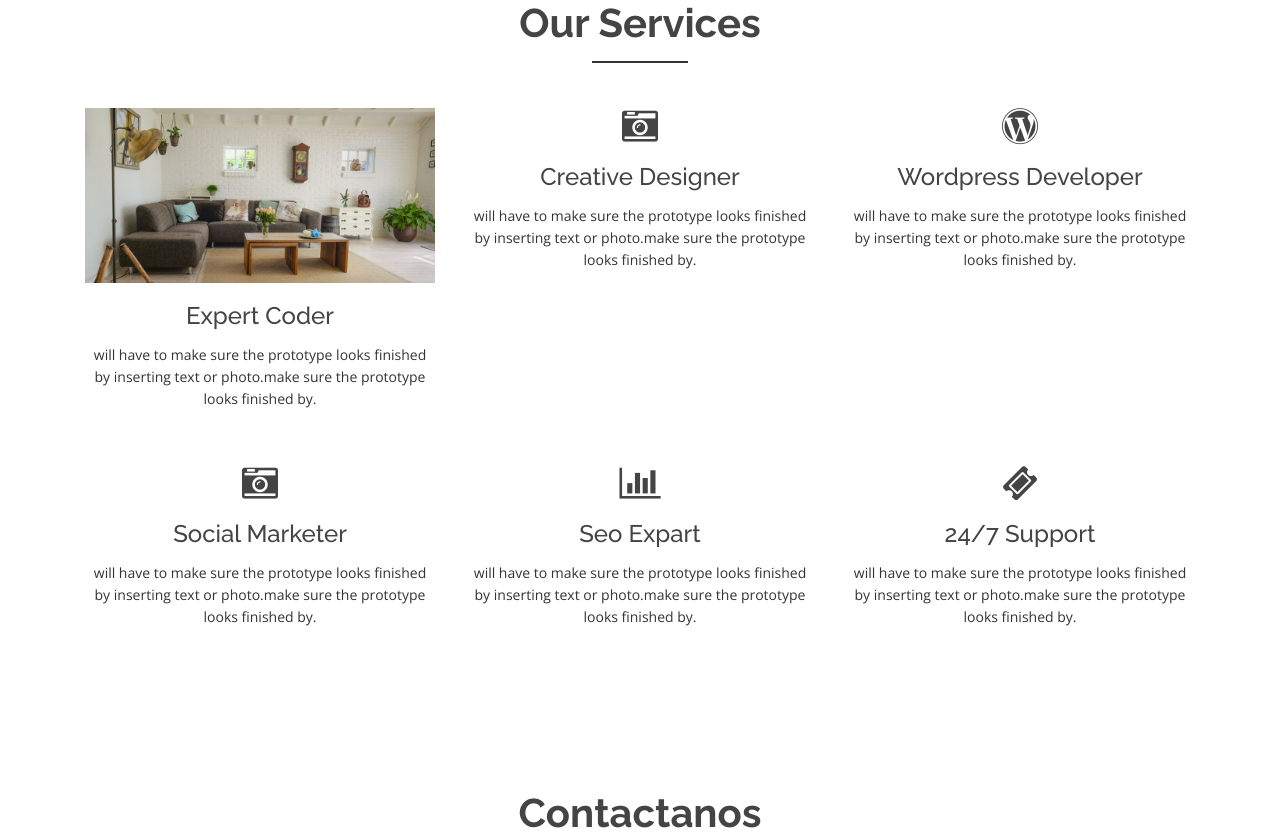
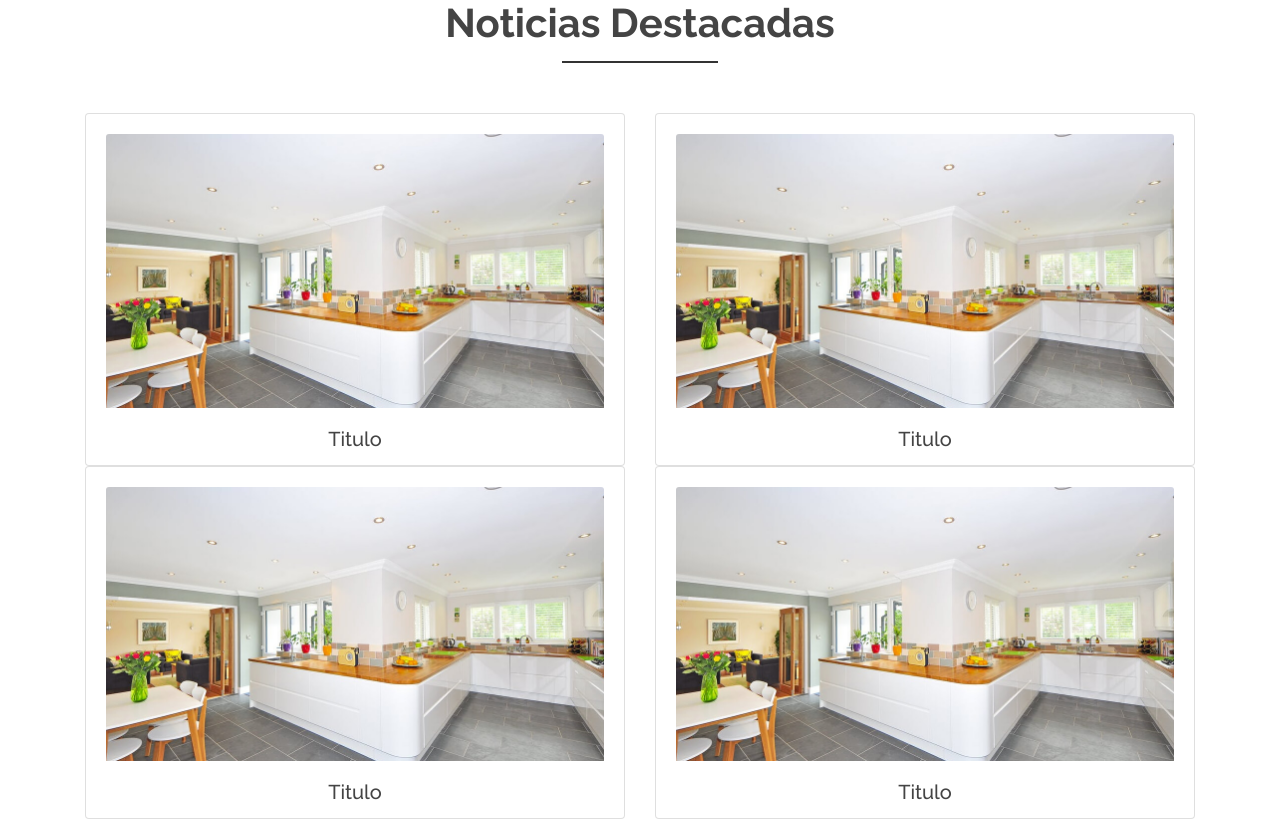
Before and after one commit to LeoncioCuevaRuiz/PaginaWebUgel12, a plain HTML site: page index.html in a window 1280 px wide. Shown: the part 687-1523 px from the top of the page. Drawn offline with nearby package versions, Linux system fonts and the light colour scheme.

Commit message:
version3

```diff
--- a/index.html
+++ b/index.html
@@ -201,127 +201,61 @@
    </div>
  </div> -->
 
- <div id="services" class="services-area area-padding">
-  <div class="container">
+      <!-- ======= Contact Section ======= -->
+    <div id="contact" class="contact-area">
+      <div class="contact-inner area-padding">
+        <div class="container ">
           <div class="row">
             <div class="col-md-12 col-sm-12 col-xs-12">
-        <div class="section-headline services-head text-center">
-          <h2>Our Services</h2>
+              <div class="section-headline text-center">
+                <h2>Noticias Destacadas</h2>
               </div>
             </div>
           </div>
-    <div class="row text-center">
-      <!-- Start Left services -->
-      <div class="col-md-4 col-sm-4 col-xs-12">
-        <div class="about-move">
-          <div class="services-details">
-            <div class="single-services">
-              <a class="services-icon" href="#">
-                <img src="assets/img/about/1.jpg" alt="">
-              </a>
-              <h4>Expert Coder</h4>
-              <p>
-                will have to make sure the prototype looks finished by inserting text or photo.make sure the prototype looks finished by.
-              </p>
+          <div class="row">
+            <div class="col-sm-6">
+              <div class="card">
+                <div class="card-body">
+                  <a href="#" data-toggle="modal" data-target="#staticBackdrop">
+                    <img src="assets/img/about/2.jpg" class="card-img-top" ></a>
+                </div>
+                <h5 class="text-center">Titulo</h5>
               </div>
             </div>
-          <!-- end about-details -->
+            <div class="col-sm-6">
+              <div class="card">
+                <div class="card-body">
+                  <a href="#" data-toggle="modal" data-target="#staticBackdrop">
+                    <img src="assets/img/about/2.jpg" class="card-img-top" ></a>
+                </div>
+                <h5 class="text-center">Titulo</h5>
               </div>
             </div>
-      <div class="col-md-4 col-sm-4 col-xs-12">
-        <div class="about-move">
-          <div class="services-details">
-            <div class="single-services">
-              <a class="services-icon" href="#">
-                <i class="fa fa-camera-retro"></i>
-              </a>
-              <h4>Creative Designer</h4>
-              <p>
-                will have to make sure the prototype looks finished by inserting text or photo.make sure the prototype looks finished by.
-              </p>
+            <div class="col-sm-6">
+              <div class="card">
+                <div class="card-body">
+                  <a href="#" data-toggle="modal" data-target="#staticBackdrop">
+                    <img src="assets/img/about/2.jpg" class="card-img-top" ></a>
+                </div>
+                <h5 class="text-center">Titulo</h5>
               </div>
             </div>
-          <!-- end about-details -->
+            <div class="col-sm-6">
+              <div class="card">
+                <div class="card-body">
+                  <a href="#" data-toggle="modal" data-target="#staticBackdrop">
+                    <img src="assets/img/about/2.jpg" class="card-img-top" ></a>
                 </div>
-      </div>
-      <div class="col-md-4 col-sm-4 col-xs-12">
-        <!-- end col-md-4 -->
-        <div class=" about-move">
-          <div class="services-details">
-            <div class="single-services">
-              <a class="services-icon" href="#">
-                <i class="fa fa-wordpress"></i>
-              </a>
-              <h4>Wordpress Developer</h4>
-              <p>
-                will have to make sure the prototype looks finished by inserting text or photo.make sure the prototype looks finished by.
-              </p>
-            </div>
-          </div>
-          <!-- end about-details -->
-        </div>
-      </div>
-      <div class="col-md-4 col-sm-4 col-xs-12">
-        <!-- end col-md-4 -->
-        <div class=" about-move">
-          <div class="services-details">
-            <div class="single-services">
-              <a class="services-icon" href="#">
-                <i class="fa fa-camera-retro"></i>
-              </a>
-              <h4>Social Marketer </h4>
-              <p>
-                will have to make sure the prototype looks finished by inserting text or photo.make sure the prototype looks finished by.
-              </p>
-            </div>
-          </div>
-          <!-- end about-details -->
-        </div>
-      </div>
-      <!-- End Left services -->
-      <div class="col-md-4 col-sm-4 col-xs-12">
-        <!-- end col-md-4 -->
-        <div class=" about-move">
-          <div class="services-details">
-            <div class="single-services">
-              <a class="services-icon" href="#">
-                <i class="fa fa-bar-chart"></i>
-              </a>
-              <h4>Seo Expart</h4>
-              <p>
-                will have to make sure the prototype looks finished by inserting text or photo.make sure the prototype looks finished by.
-              </p>
-            </div>
-          </div>
-          <!-- end about-details -->
-        </div>
-      </div>
-      <!-- End Left services -->
-      <div class="col-md-4 col-sm-4 col-xs-12">
-        <!-- end col-md-4 -->
-        <div class=" about-move">
-          <div class="services-details">
-            <div class="single-services">
-              <a class="services-icon" href="#">
-                <i class="fa fa-ticket"></i>
-              </a>
-              <h4>24/7 Support</h4>
-              <p>
-                will have to make sure the prototype looks finished by inserting text or photo.make sure the prototype looks finished by.
-              </p>
-            </div>
-          </div>
-          <!-- end about-details -->
+                <h5 class="text-center">Titulo</h5>
               </div>
             </div>
           </div>
         </div>
-</div><!-- End Services Section -->
-
+      </div>
+    </div><!-- End Contact Section -->
     <!-- ======= Contact Section ======= -->
     <div id="contact" class="contact-area">
       <div class="contact-inner area-padding">
-        <div class="contact-overly"></div>
         <div class="container ">
           <div class="row">
             <div class="col-md-12 col-sm-12 col-xs-12">
@@ -356,6 +290,7 @@
             </div>
             <!-- End Left contact -->
           </div>
+
         </div>
       </div>
     </div><!-- End Contact Section -->
@@ -364,7 +299,7 @@
 
 
    <!-- Modal -->
-<div class="modal fade" id="staticBackdrop" data-backdrop="static" data-keyboard="false" tabindex="-1" aria-labelledby="staticBackdropLabel" aria-hidden="true">
+<div class="modal fade" id="staticBackdrop" data-keyboard="false" tabindex="-1" aria-labelledby="staticBackdropLabel" aria-hidden="true">
   <div class="modal-dialog">
     <div class="modal-content">
       <div class="modal-header">
```
Also changed, not shown: probando.html (+41 -0 lines), assets/css/style.css (line endings or trailing spaces). Lines whose indentation alone changed are shown as unchanged.
